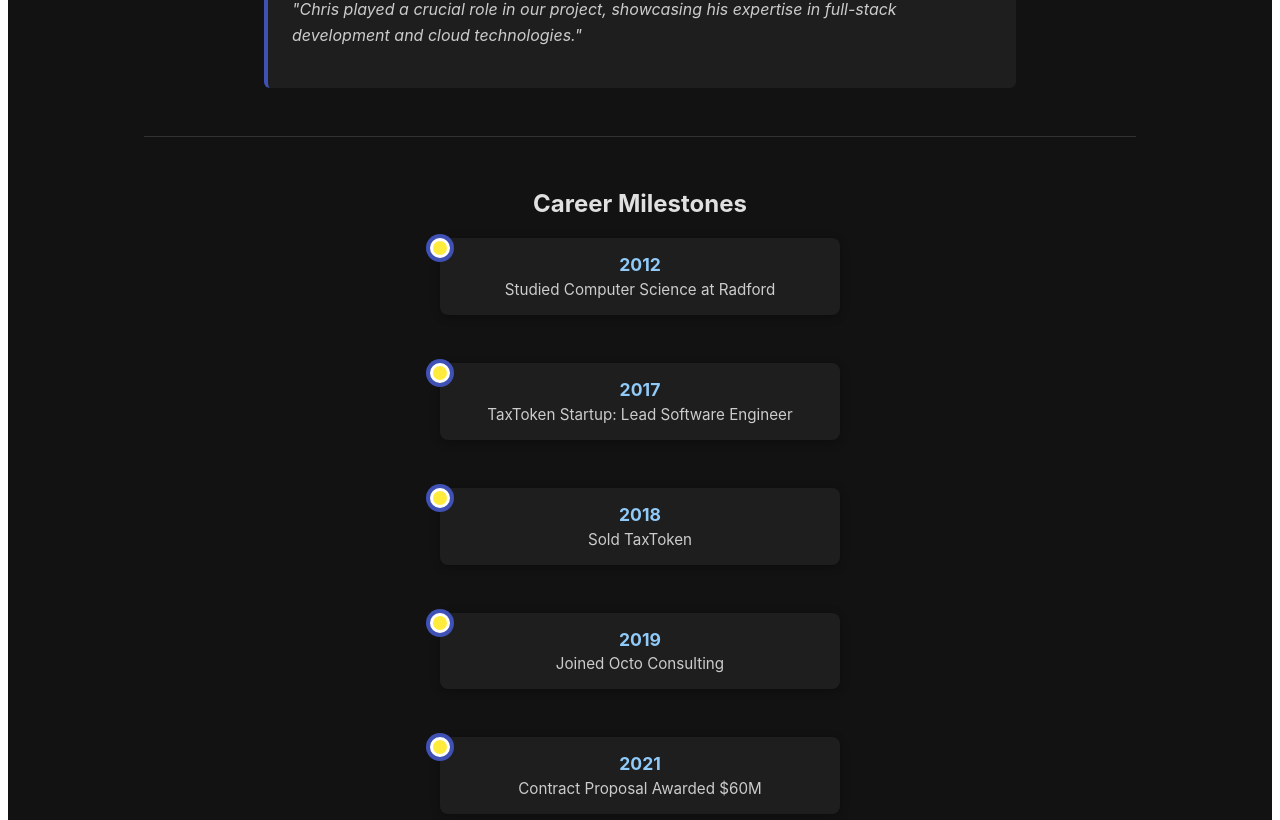
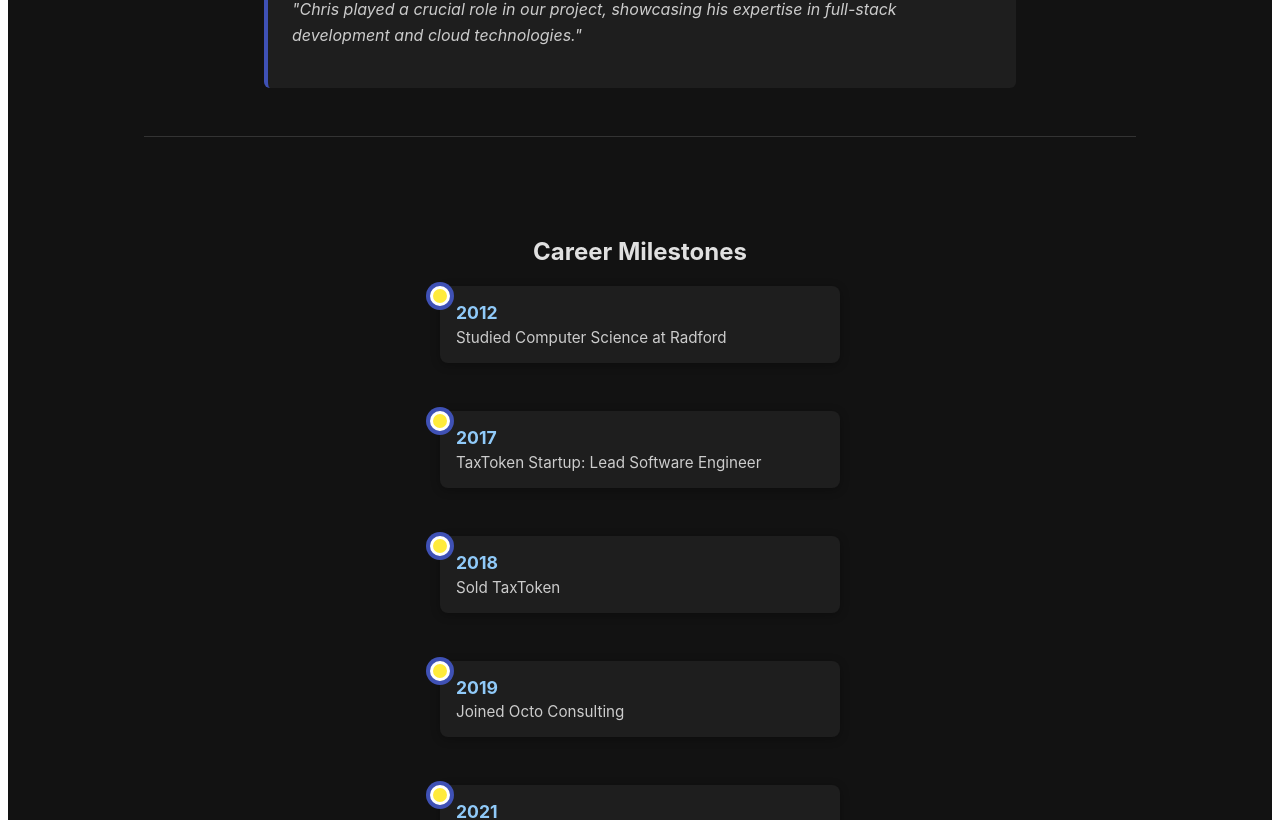
Before and after one commit to LangChris/my-showcase, an Angular app: page /portfolio in a window 1280 px wide. Shown: the part 2810-3630 px from the top of the page. Built offline with nearby package versions, Linux system fonts and the light colour scheme.

Commit message:
add milestones components

```diff
--- a/src/app/app.module.ts
+++ b/src/app/app.module.ts
@@ -10,6 +10,7 @@ import { ExperienceComponent } from './sections/experience/experience.component'
 import { CertificationsComponent } from './sections/certifications/certifications.component';
 import { BestPracticesComponent } from './sections/best-practices/best-practices.component';
 import { ClientsComponent } from './sections/clients/clients.component';
+import { MilestonesComponent } from './sections/milestones/milestones.component';
 
 @NgModule({ declarations: [
         AppComponent,
@@ -20,6 +21,7 @@ import { ClientsComponent } from './sections/clients/clients.component';
         CertificationsComponent,
         BestPracticesComponent,
         ClientsComponent,
+        MilestonesComponent,
     ],
     bootstrap: [AppComponent],
     imports: [
--- a/src/app/pages/showcase/showcase.component.html
+++ b/src/app/pages/showcase/showcase.component.html
@@ -53,18 +53,8 @@
   <app-clients></app-clients>
 </div>
 
-<div class="section timeline centered" data-aos="fade-up">
-  <h2>Career Milestones</h2>
-
-  <div class="timeline-container">
-    <div class="timeline-item" *ngFor="let milestone of milestones; let i = index">
-      <div class="timeline-dot"></div>
-      <div class="timeline-content">
-        <h4>{{ milestone.year }}</h4>
-        <p>{{ milestone.title }}</p>
-      </div>
-    </div>
-  </div>
+<div class="section" data-aos="fade-up">
+  <app-milestones></app-milestones>
 </div>
 
 <div class="section tech-expertise centered" data-aos="fade-up">
--- a/src/app/pages/showcase/showcase.component.scss
+++ b/src/app/pages/showcase/showcase.component.scss
@@ -67,49 +67,6 @@
     animation: bounce 2s infinite;
     transform: translateZ(40px);
     cursor: pointer;
-  }
-}
-
-.timeline {
-  padding: 2rem 1rem;
-  max-width: 400px;
-
-  .timeline-item {
-    position: relative;
-    margin-bottom: 3rem;
-
-    .timeline-dot {
-      width: 14px;
-      height: 14px;
-      background: #ffeb3b;
-      border: 3px solid #fff;
-      border-radius: 50%;
-      position: absolute;
-      left: -10px;
-      top: 0;
-      z-index: 2;
-      box-shadow: 0 0 0 4px #3f51b5;
-    }
-
-    .timeline-content {
-      background: #1e1e1e;
-      padding: 1rem;
-      border-radius: 8px;
-      color: #eee;
-      box-shadow: 0 2px 10px rgba(0, 0, 0, 0.3);
-
-      h4 {
-        margin: 0;
-        font-size: 1.1rem;
-        color: #90caf9;
-      }
-
-      p {
-        margin: 0.3rem 0 0;
-        font-size: 0.95rem;
-        color: #ccc;
-      }
-    }
   }
 }
 
@@ -231,94 +188,6 @@
   }
 }
 
-.clients {
-
-  .tab-grid {
-    display: flex;
-    flex-wrap: wrap;
-    justify-content: center;
-    gap: 1rem;
-    margin-top: 1.5rem;
-  }
-
-  .tab-card {
-    background: #2a2a2a;
-    border: 1px solid #444;
-    border-radius: 8px;
-    padding: 1rem 2rem;
-    color: #fff;
-    font-weight: bold;
-    cursor: pointer;
-    transition: background 0.3s;
-
-    &:hover {
-      background: #3f51b5;
-    }
-
-    &.active {
-      background: #3f51b5;
-      border-color: #3f51b5;
-    }
-  }
-
-  .testimonial-panel {
-    margin-top: 2rem;
-    background: #1e1e1e;
-    padding: 1.5rem;
-    max-width: 700px;
-    margin-left: auto;
-    margin-right: auto;
-    border-left: 4px solid #3f51b5;
-    border-radius: 6px;
-    color: #ccc;
-    font-style: italic;
-    line-height: 1.6;
-    transition: all 0.3s ease;
-  }
-}
-
-.badges {
-  text-align: center;
-
-  .tech-group.highlight {
-    border-left: 4px solid #ffeb3b; // material yellow
-    background-color: rgba(255, 235, 59, 0.05);
-  }
-
-  .tech-grid {
-    display: grid;
-    grid-template-columns: repeat(auto-fit, minmax(260px, 1fr));
-    gap: 1.5rem;
-  }
-
-  .tech-group {
-    background: #1e1e1e;
-    padding: 1.5rem;
-    border-radius: 8px;
-    border-left: 4px solid #3f51b5;
-    color: #eee;
-
-    h3 {
-      font-size: 1.1rem;
-      margin-bottom: 0.5rem;
-      color: #90caf9;
-    }
-
-    p {
-      font-size: 0.95rem;
-      line-height: 1.5;
-    }
-
-    &:hover {
-      background: #2a2a2a;
-      transform: scale(1.02);
-      transition: transform 0.3s ease;
-      box-shadow: 0 4px 8px rgba(0, 0, 0, 0.2);
-    }
-  }
-}
-
-
 @keyframes fadeInUp {
   from {
     opacity: 0;
--- a/src/app/pages/showcase/showcase.component.ts
+++ b/src/app/pages/showcase/showcase.component.ts
@@ -115,15 +115,6 @@ const schema = object({
     'screenshots/realestate-calculator-preview.png',
   ];
 
-  milestones = [
-    { year: 2012, title: 'Studied Computer Science at Radford', side: 'left' },
-    { year: 2017, title: 'TaxToken Startup: Lead Software Engineer', side: 'right' },
-    { year: 2018, title: 'Sold TaxToken', side: 'right' },
-    { year: 2019, title: 'Joined Octo Consulting', side: 'left' },
-    { year: 2021, title: 'Contract Proposal Awarded $60M', side: 'left' },
-    { year: 2024, title: 'Acquired by IBM', side: 'right' }
-  ];
-
   techSearch: string = '';
 
   normalize(text: string): string {
--- /dev/null
+++ b/src/app/sections/milestones/milestones.component.html
@@ -0,0 +1,13 @@
+<div class="timeline">
+  <h2 class="text-center">Career Milestones</h2>
+
+  <div class="timeline-container">
+    <div class="timeline-item" *ngFor="let milestone of milestones; let i = index">
+      <div class="timeline-dot"></div>
+      <div class="timeline-content">
+        <h4>{{ milestone.year }}</h4>
+        <p>{{ milestone.title }}</p>
+      </div>
+    </div>
+  </div>
+</div>
--- /dev/null
+++ b/src/app/sections/milestones/milestones.component.scss
@@ -0,0 +1,43 @@
+.timeline {
+  padding: 2rem 1rem;
+  max-width: 400px;
+  margin: 0 auto;
+
+  .timeline-item {
+    position: relative;
+    margin-bottom: 3rem;
+
+    .timeline-dot {
+      width: 14px;
+      height: 14px;
+      background: #ffeb3b;
+      border: 3px solid #fff;
+      border-radius: 50%;
+      position: absolute;
+      left: -10px;
+      top: 0;
+      z-index: 2;
+      box-shadow: 0 0 0 4px #3f51b5;
+    }
+
+    .timeline-content {
+      background: #1e1e1e;
+      padding: 1rem;
+      border-radius: 8px;
+      color: #eee;
+      box-shadow: 0 2px 10px rgba(0, 0, 0, 0.3);
+
+      h4 {
+        margin: 0;
+        font-size: 1.1rem;
+        color: #90caf9;
+      }
+
+      p {
+        margin: 0.3rem 0 0;
+        font-size: 0.95rem;
+        color: #ccc;
+      }
+    }
+  }
+}
--- /dev/null
+++ b/src/app/sections/milestones/milestones.component.ts
@@ -0,0 +1,17 @@
+import { Component } from '@angular/core';
+
+@Component({
+  selector: 'app-milestones',
+  templateUrl: './milestones.component.html',
+  styleUrl: './milestones.component.scss'
+})
+export class MilestonesComponent {
+milestones = [
+    { year: 2012, title: 'Studied Computer Science at Radford', side: 'left' },
+    { year: 2017, title: 'TaxToken Startup: Lead Software Engineer', side: 'right' },
+    { year: 2018, title: 'Sold TaxToken', side: 'right' },
+    { year: 2019, title: 'Joined Octo Consulting', side: 'left' },
+    { year: 2021, title: 'Contract Proposal Awarded $60M', side: 'left' },
+    { year: 2024, title: 'Acquired by IBM', side: 'right' }
+  ];
+}
```
Also changed, not shown: 1 other file (tests, documents, lock files or other folders).
